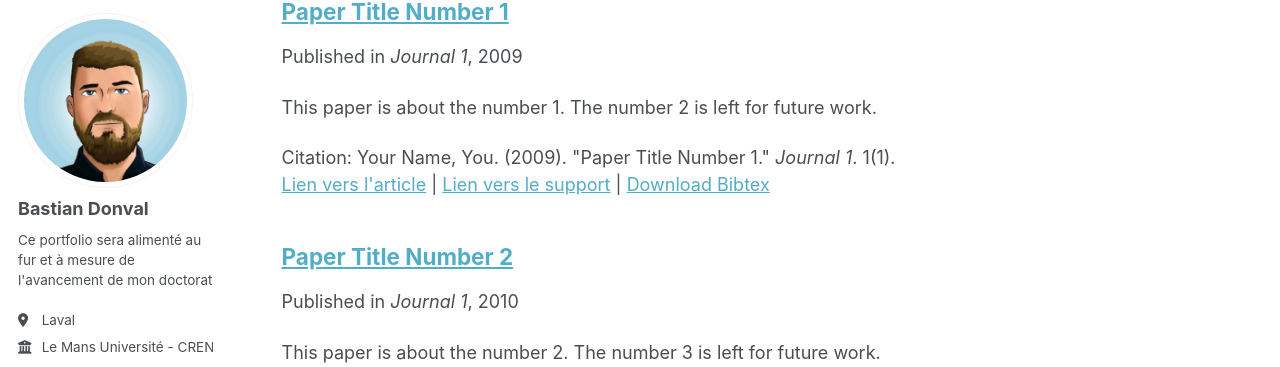
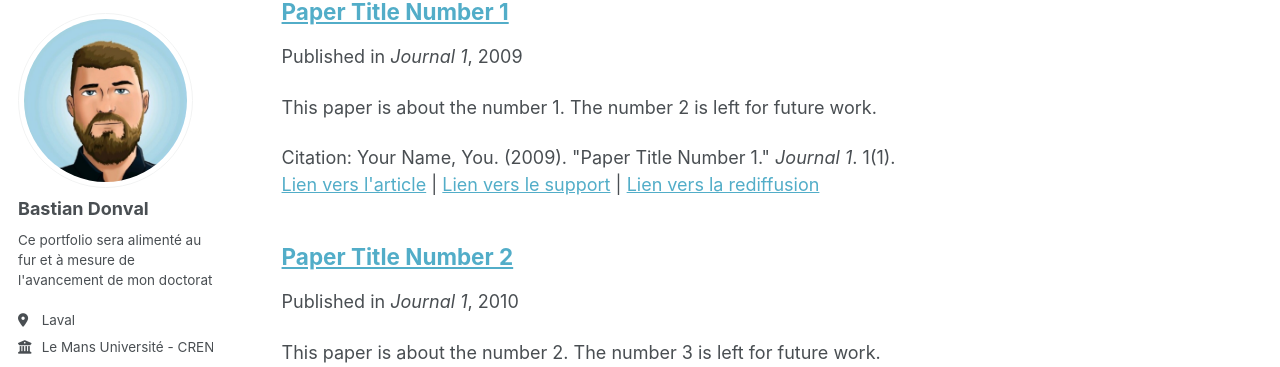
Before and after one commit to BDonval/bdonval_page.github.io, a Jekyll site: the page built from _pages/collection-archive.html, in a window 1280 px wide and 900 px high, scrolled down 1069 px. Shown: the part 86-453 px from the top of the window. Built offline with Jekyll 4.4.1, drawn with Linux system fonts in a browser that asks for light colours; some web fonts are replaced; a script bundle is joined from its source files by our own code; library files that are not in the unit come from our copies; some of the changed lines change nothing that is shown.

Commit message:
Update archive-single.html
Remplace bibtex par rediff

```diff
--- a/_includes/archive-single.html
+++ b/_includes/archive-single.html
@@ -53,31 +53,31 @@
     {% endif %}
 
     {% if post.citation and post.paperurl and post.slidesurl and post.bibtexurl %}
-      <p>Citation: {{ post.citation }}<br /><a href="{{ post.paperurl }}">Lien vers l'article</a> | <a href="{{ post.slidesurl }}">Lien vers le support</a> | <a href="{{ post.bibtexurl }}">Download Bibtex</a></p>
+      <p>Citation: {{ post.citation }}<br /><a href="{{ post.paperurl }}">Lien vers l'article</a> | <a href="{{ post.slidesurl }}">Lien vers le support</a> | <a href="{{ post.bibtexurl }}">Lien vers la rediffusion</a></p>
     {% elsif post.citation and post.paperurl and post.slidesurl %}
       <p>Citation: {{ post.citation }}<br /><a href="{{ post.paperurl }}">Lien vers l'article</a> | <a href="{{ post.slidesurl }}">Lien vers le support</a></p>
     {% elsif post.citation and post.paperurl and post.bibtexurl %}
-      <p>Citation: {{ post.citation }}<br /><a href="{{ post.paperurl }}">Lien vers l'article</a> | <a href="{{ post.bibtexurl }}">Download Bibtex</a></p>
+      <p>Citation: {{ post.citation }}<br /><a href="{{ post.paperurl }}">Lien vers l'article</a> | <a href="{{ post.bibtexurl }}">Lien vers la rediffusion</a></p>
     {% elsif post.citation and post.paperurl %}
       <p>Citation: {{ post.citation }}<br /><a href="{{ post.paperurl }}">Lien vers l'article</a></p>
     {% elsif post.citation and post.slidesurl and post.bibtexurl %}
-      <p>Citation: {{ post.citation }}<br /><a href="{{ post.slidesurl }}">Lien vers le support</a> | <a href="{{ post.bibtexurl}}">Download Bibtex</a></p>
+      <p>Citation: {{ post.citation }}<br /><a href="{{ post.slidesurl }}">Lien vers le support</a> | <a href="{{ post.bibtexurl}}">Lien vers la rediffusion</a></p>
     {% elsif post.citation and post.slidesurl %}
       <p>Citation: {{ post.citation }}<br /><a href="{{ post.slidesurl }}">Lien vers le support</a></p>
     {% elsif post.citation and post.bibtexurl %}
-      <p>Citation: {{ post.citation }}<br /><a href="{{ post.bibtexurl }}">Download Bibtex</a></p>
+      <p>Citation: {{ post.citation }}<br /><a href="{{ post.bibtexurl }}">Lien vers la rediffusion</a></p>
     {% elsif post.citation %}
       <p>Citation: {{ post.citation }}</p>
     {% elsif post.paperurl and post.bibtexurl %}
-      <p><a href="{{ post.paperurl }}">Lien vers l'article</a> | <a href="{{ post.bibtexurl }}">Download Bibtex</a></p>
+      <p><a href="{{ post.paperurl }}">Lien vers l'article</a> | <a href="{{ post.bibtexurl }}">Lien vers la rediffusion</a></p>
     {% elsif post.paperurl %}
       <p><a href="{{ post.paperurl }}">Lien vers l'article</a></p>
     {% elsif post.slidesurl and post.bibtexurl %}
-      <p><a href="{{ post.slidesurl }}">Lien vers le support</a> | <a href="{{ post.bibtexurl }}">Download Bibtex</a></p>
+      <p><a href="{{ post.slidesurl }}">Lien vers le support</a> | <a href="{{ post.bibtexurl }}">Lien vers la rediffusion</a></p>
     {% elsif post.slidesurl %}
       <p><a href="{{ post.slidesurl }}">Lien vers le support</a></p>
     {% elsif post.bibtexurl %}
-      <p><a href="{{ post.bibtexurl }}">Download Bibtex</a></p>
+      <p><a href="{{ post.bibtexurl }}">Lien vers la rediffusion</a></p>
     {% endif %}
 
   </article>
```
